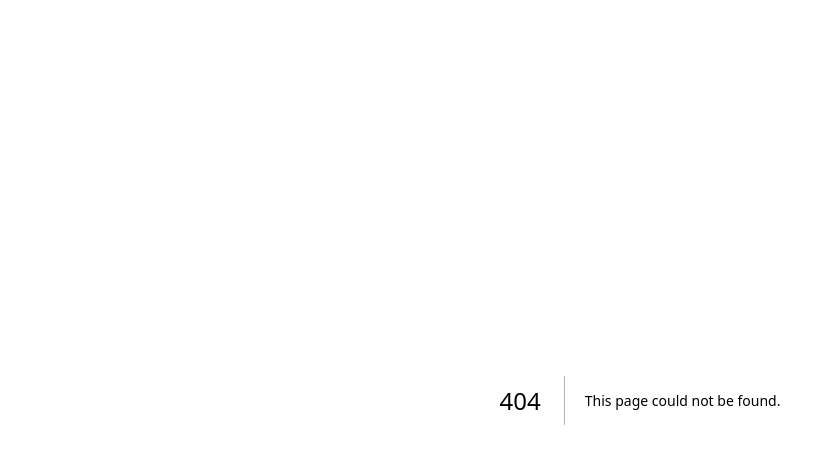
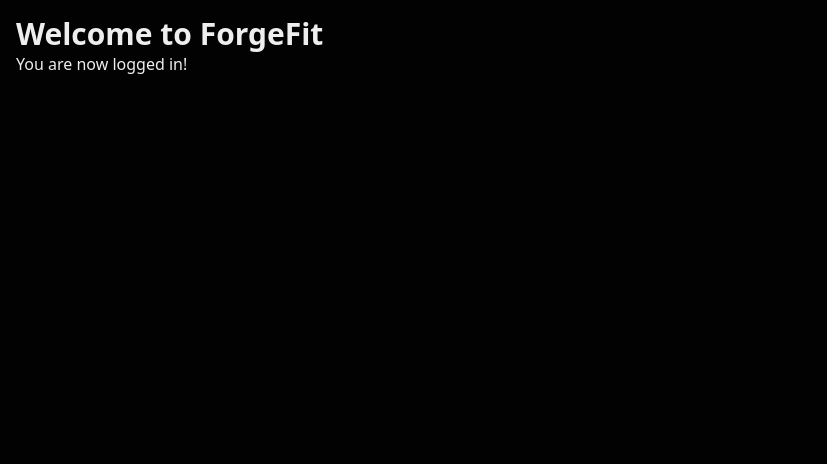
Before and after one commit to Akash0391/fe-forgefit-app, a Next.js app: page /home in a window 1280 px wide. Before the commit this address had no page. Shown: the top 464 px of the page, without its empty margins (0-827 px from the left). Built offline with nearby package versions, Linux system fonts and the light colour scheme.

Commit message:
feat: add viewport configuration and improve login/signup flow with router integration

```diff
--- a/app/(auth)/login/page.tsx
+++ b/app/(auth)/login/page.tsx
@@ -3,11 +3,14 @@
 import { Button } from "@/components/ui/button";
 import Link from "next/link";
 import Image from "next/image";
+import { useRouter } from "next/navigation";
 
 const LoginPage = () => {
+  const router = useRouter();
+
   const handleGoogleLogin = () => {
-    // Handle Google login logic here
-    console.log("Google login clicked");
+    console.log("Google login");
+    router.replace("/home");
   };
 
   return (
--- a/app/(auth)/signup/page.tsx
+++ b/app/(auth)/signup/page.tsx
@@ -3,11 +3,14 @@
 import { Button } from "@/components/ui/button";
 import Link from "next/link";
 import Image from "next/image";
+import { useRouter } from "next/navigation";
 
 const SignupPage = () => {
+  const router = useRouter();
+
   const handleGoogleLogin = () => {
-    // Handle Google login logic here
-    console.log("Google login clicked");
+    console.log("Google login");
+    router.replace("/home");
   };
 
   return (
--- /dev/null
+++ b/app/(user)/home/page.tsx
@@ -0,0 +1,10 @@
+"use client";
+
+export default function HomePage() {
+  return (
+    <div className="min-h-screen p-4">
+      <h1 className="text-3xl font-bold">Welcome to ForgeFit</h1>
+      <p>You are now logged in!</p>
+    </div>
+  );
+}
--- a/app/layout.tsx
+++ b/app/layout.tsx
@@ -1,4 +1,4 @@
-import type { Metadata } from "next";
+import type { Metadata, Viewport } from "next";
 import { Geist, Geist_Mono } from "next/font/google";
 import "./globals.css";
 import { ThemeProvider } from "@/components/theme-provider";
@@ -17,7 +17,6 @@
   title: "ForgeFit",
   description: "ForgeFit is a fitness app that helps you track your workouts and progress.",
   manifest: "/manifest.json",
-  themeColor: "#000000",
   appleWebApp: {
     capable: true,
     statusBarStyle: "default",
@@ -30,6 +29,10 @@
     icon: "/icons/icon-192x192.png",
     apple: "/icons/icon-192x192.png",
   },
+};
+
+export const viewport: Viewport = {
+  themeColor: "#000000",
 };
 
 export default function RootLayout({
--- a/next.config.ts
+++ b/next.config.ts
@@ -13,7 +13,7 @@
 });
 
 const nextConfig: NextConfig = {
-  /* config options here */
+  turbopack : {}
 };
 
 export default withPWA(nextConfig);
```
